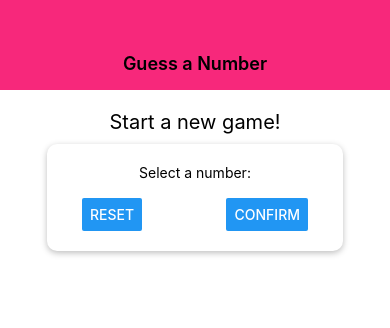
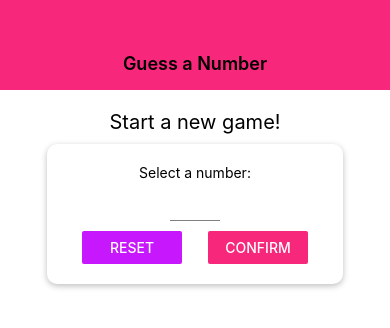
Before and after one commit to denislgx/Guess-A-Number-React-Native, a React Native app: screen / in a window 390 px wide. Shown: the top 328 px of the page. Built offline with nearby package versions, Linux system fonts and the light colour scheme.

Commit message:
Custom Input Component

```diff
--- a/components/Header.js
+++ b/components/Header.js
@@ -1,5 +1,7 @@
 import React from 'react';
 import { View, Text, StyleSheet } from 'react-native';
+
+import Colors from '../constants/colors';
 
 const Header = ({ title }) => {
   return (
@@ -14,7 +16,7 @@
     width: '100%',
     height: 90,
     paddingTop: 36,
-    backgroundColor: '#f7287b',
+    backgroundColor: Colors.primary,
     alignItems: 'center',
     justifyContent: 'center',
   },
--- /dev/null
+++ b/components/Input.js
@@ -0,0 +1,17 @@
+import React from 'react';
+import { TextInput, StyleSheet } from 'react-native';
+
+const Input = props => {
+  return <TextInput {...props} style={{ ...styles.input, ...props.style }} />;
+};
+
+const styles = StyleSheet.create({
+  input: {
+    height: 30,
+    borderBottomColor: 'grey',
+    borderBottomWidth: 1,
+    marginVertical: 10,
+  },
+});
+
+export default Input;
--- /dev/null
+++ b/constants/colors.js
@@ -0,0 +1 @@
+export default { primary: '#f7287b', secondary: '#c717fc' };
--- a/screens/StartGameScreen.js
+++ b/screens/StartGameScreen.js
@@ -1,7 +1,10 @@
 import React from 'react';
-import { View, Text, StyleSheet, TextInput, Button } from 'react-native';
+import { View, Text, StyleSheet, Button } from 'react-native';
 
 import Card from '../components/Card';
+import Input from '../components/Input';
+
+import Colors from '../constants/colors';
 
 const StartGameScreen = () => {
   return (
@@ -9,10 +12,29 @@
       <Text style={styles.title}>Start a new game!</Text>
       <Card style={styles.inputContainer}>
         <Text>Select a number:</Text>
-        <TextInput />
+        <Input
+          style={styles.input}
+          blurOnSubmit
+          autoCapitalize="none"
+          autoCorrect={false}
+          keyboardType="number-pad"
+          maxLength={2}
+        />
         <View style={styles.buttonContainer}>
-          <Button title="Reset" onPress={() => ({})}></Button>
-          <Button title="Confirm" onPress={() => ({})}></Button>
+          <View style={styles.button}>
+            <Button
+              title="Reset"
+              onPress={() => ({})}
+              color={Colors.secondary}
+            />
+          </View>
+          <View style={styles.button}>
+            <Button
+              title="Confirm"
+              onPress={() => ({})}
+              color={Colors.primary}
+            />
+          </View>
         </View>
       </Card>
     </View>
@@ -41,6 +63,13 @@
     justifyContent: 'space-between',
     paddingHorizontal: 15,
   },
+  button: {
+    width: 100,
+  },
+  input: {
+    width: 50,
+    textAlign: 'center',
+  },
 });
 
 export default StartGameScreen;
```
